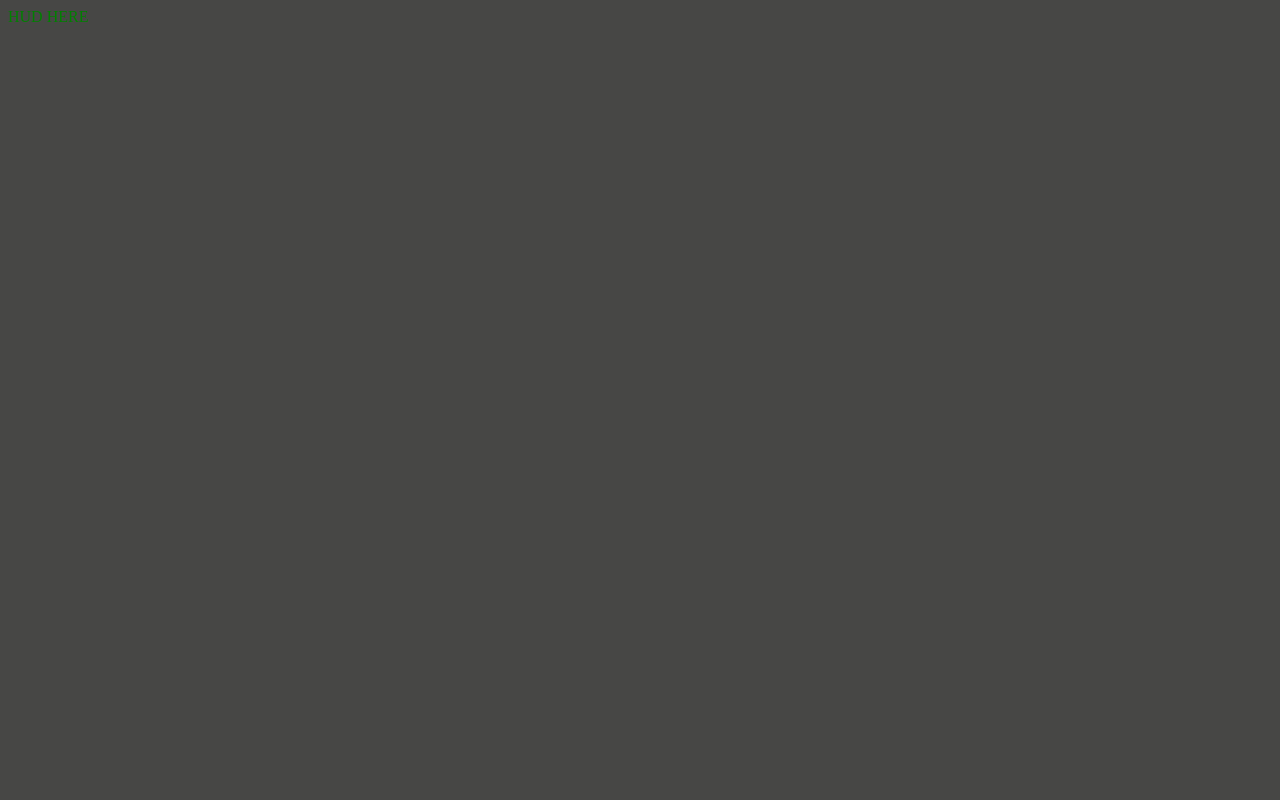
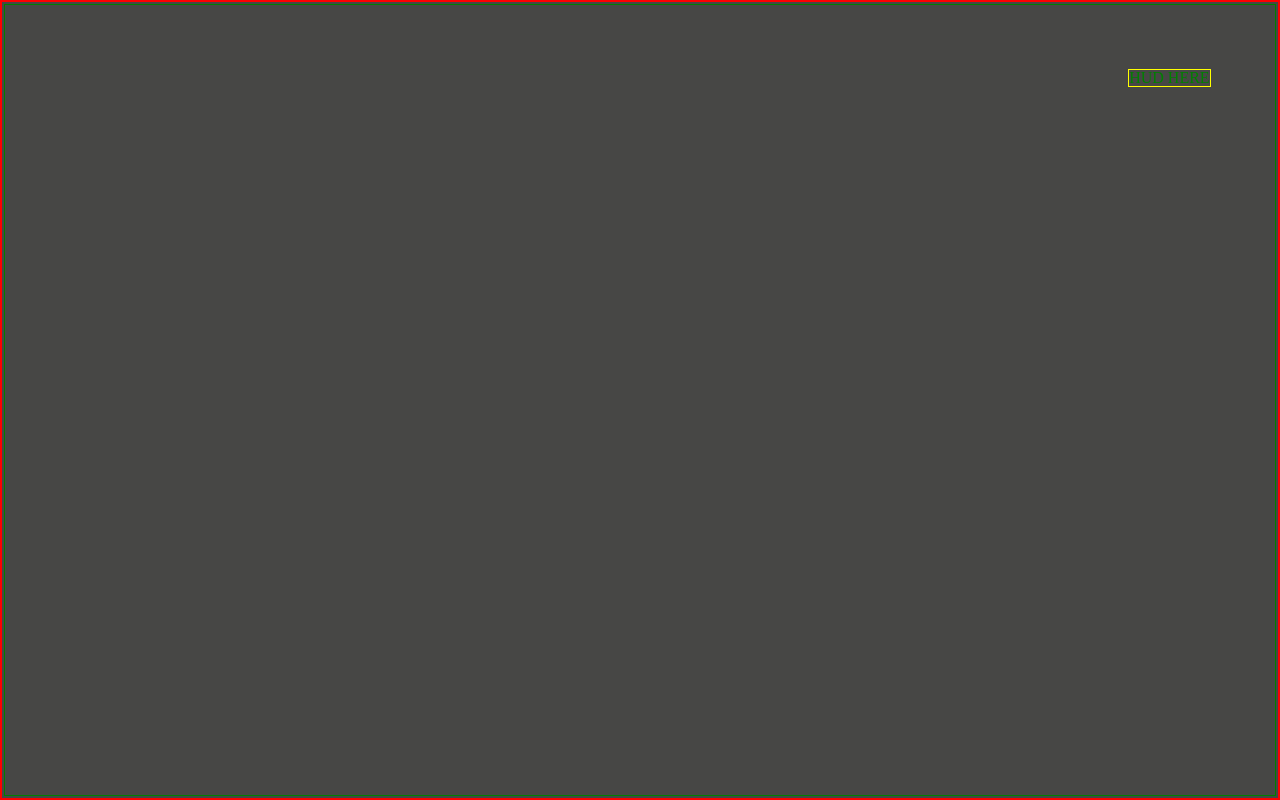
Before and after one commit to VinnyTheLegend/v-tuner, a Svelte app in the folder web/: page / in a window 1280 px wide. Built offline with nearby package versions, Linux system fonts and the light colour scheme.

Commit message:
get stuff the actual full viewport size

```diff
--- a/web/index.html
+++ b/web/index.html
@@ -4,6 +4,7 @@
     <meta charset="UTF-8" />
     <link rel="icon" type="image/svg+xml" href="/vite.svg" />
     <meta name="viewport" content="width=device-width, initial-scale=1.0" />
+    <link rel="stylesheet" href="/src/styles.css">
     <title>Vite + Svelte + TS</title>
   </head>
   <body>
--- a/web/src/App.svelte
+++ b/web/src/App.svelte
@@ -48,15 +48,43 @@
 
 <main>
   <VisibilityProvider>
-    <div class="hud container">HUD HERE</div>
-    {#if handling_visible}
-      <div class="handling container">HANDLING HERE</div>
-    {/if}
+    <div class="main-container">
+      <div class="hud container">HUD HERE</div>
+      {#if handling_visible}
+        <div class="handling container">HANDLING HERE</div>
+      {/if}
+    </div>
   </VisibilityProvider>
 </main>
 <style>
+  main {
+    height: 100vh;
+    width: 100vw;
+    position: relative;
+    border: 2px red solid;
+    padding: 0;
+    margin: 0;
+    padding: 2px;
+    margin: 0;
+    box-sizing: border-box;
+  }
+
+  .main-container {
+    border: 1px green solid;
+    padding: 1px;
+    margin: 0;
+    height: 100%;
+    width: 100%;
+    box-sizing: border-box;
+    display: flex;
+    flex-direction: column;
+    position: relative;
+  }
+
   .hud.container {
-    color: green
+    border: 1px yellow solid;
+    color: green;
+    margin: 5% 5% auto auto;
   }
 
   .handling.container {
--- a/web/src/providers/VisibilityProvider.svelte
+++ b/web/src/providers/VisibilityProvider.svelte
@@ -33,3 +33,11 @@
     <slot />
   {/if}
 </main>
+
+<style>
+  main {
+    width: 100%;
+    height: 100%;
+    position: relative;
+  }
+</style>
--- /dev/null
+++ b/web/src/styles.css
@@ -0,0 +1,43 @@
+html, body, div, span, applet, object, iframe,
+h1, h2, h3, h4, h5, h6, p, blockquote, pre,
+a, abbr, acronym, address, big, cite, code,
+del, dfn, em, img, ins, kbd, q, s, samp,
+small, strike, strong, sub, sup, tt, var,
+b, u, i, center,
+dl, dt, dd, ol, ul, li,
+fieldset, form, label, legend,
+table, caption, tbody, tfoot, thead, tr, th, td,
+article, aside, canvas, details, embed,
+figure, figcaption, footer, header, hgroup,
+menu, nav, output, ruby, section, summary,
+time, mark, audio, video {
+	margin: 0;
+	padding: 0;
+	border: 0;
+	font-size: 100%;
+	font: inherit;
+	vertical-align: baseline;
+}
+/* HTML5 display-role reset for older browsers */
+article, aside, details, figcaption, figure,
+footer, header, hgroup, menu, nav, section {
+	display: block;
+}
+body {
+	line-height: 1;
+}
+ol, ul {
+	list-style: none;
+}
+blockquote, q {
+	quotes: none;
+}
+blockquote:before, blockquote:after,
+q:before, q:after {
+	content: '';
+	content: none;
+}
+table {
+	border-collapse: collapse;
+	border-spacing: 0;
+}
```
